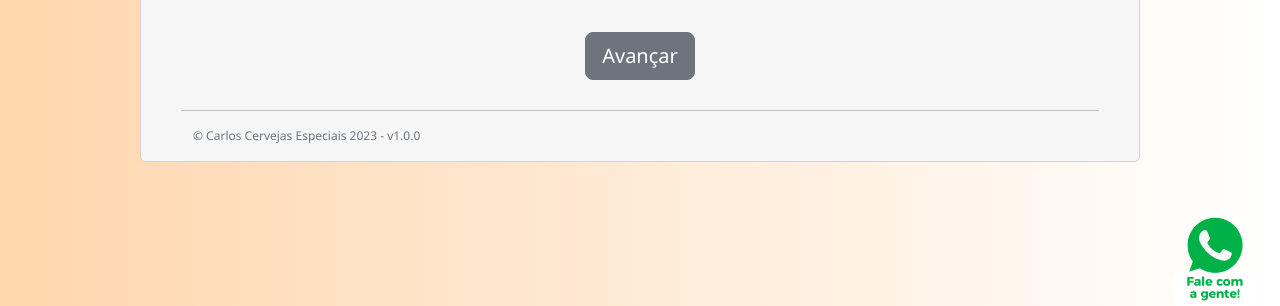
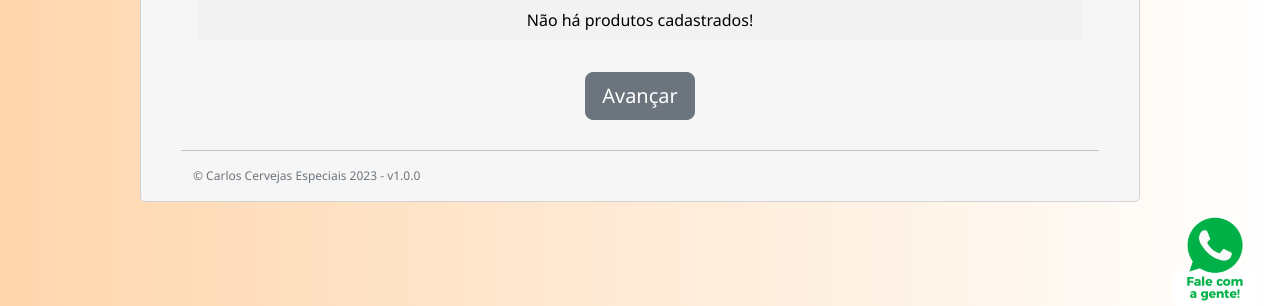
Before and after one commit to KaulyLeite/cervejas_app, a Django app: page /pedidos in a window 1280 px wide. Shown: the part 473-779 px from the top of the page. Run offline with Django 4.2, Linux system fonts and the light colour scheme; data that the repository does not hold is empty.

Commit message:
refactor: Exibindo mensagem na tabela de produtos na página de pedidos informando que não há produtos cadastrados, caso de fato não haja o cadastro de ao menos um produto via admin.

```diff
--- a/app/templates/main/pedidos.html
+++ b/app/templates/main/pedidos.html
@@ -64,6 +64,7 @@
                     </tr>
                     </thead>
                     <tbody>
+                    {% if produtos %}
                         {% for produto in produtos %}
                             <tr>
                                 <th class="align-middle" scope="row">
@@ -94,6 +95,11 @@
                                 </td>
                             </tr>
                         {% endfor %}
+                    {% else %}
+                        <tr>
+                            <td colspan="4" class="text-center">Não há produtos cadastrados!</td>
+                        </tr>
+                    {% endif %}
                     </tbody>
                 </table>
             </div>
```
Lines whose indentation alone changed are shown as unchanged.
